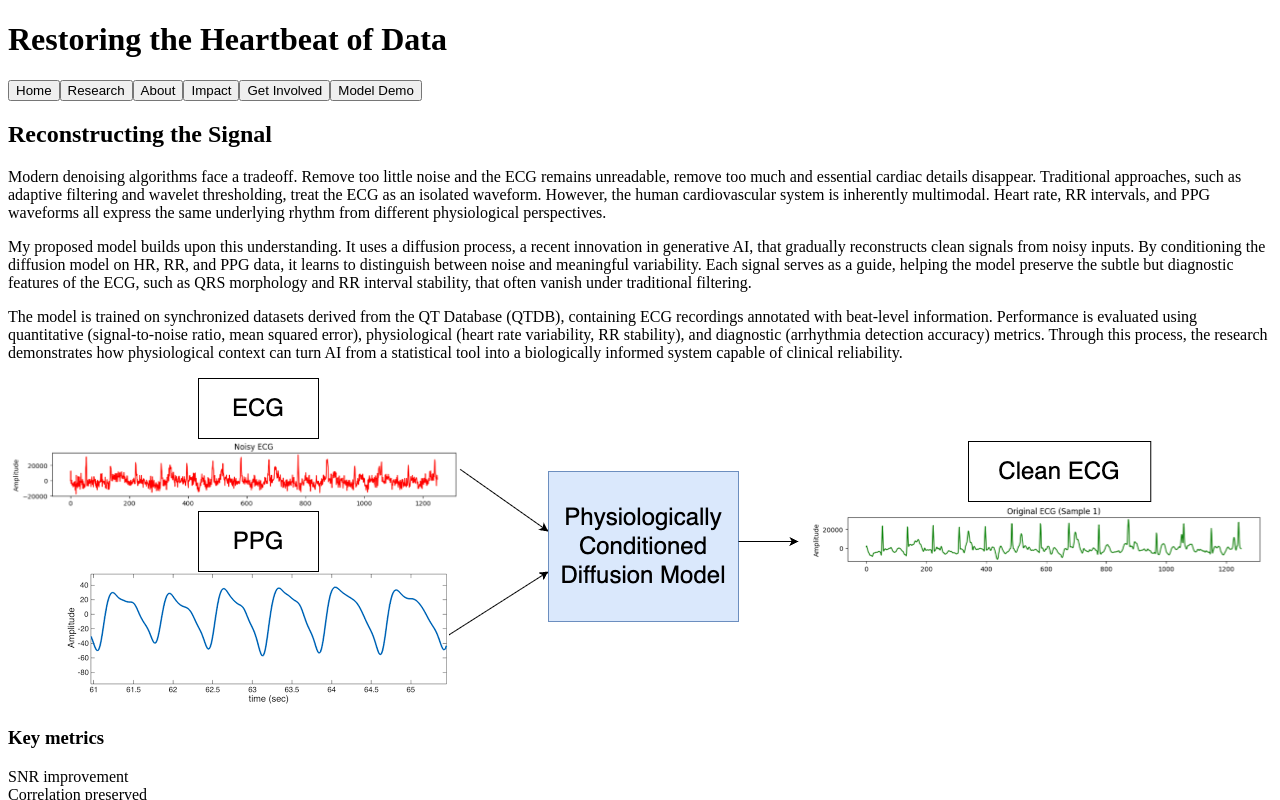
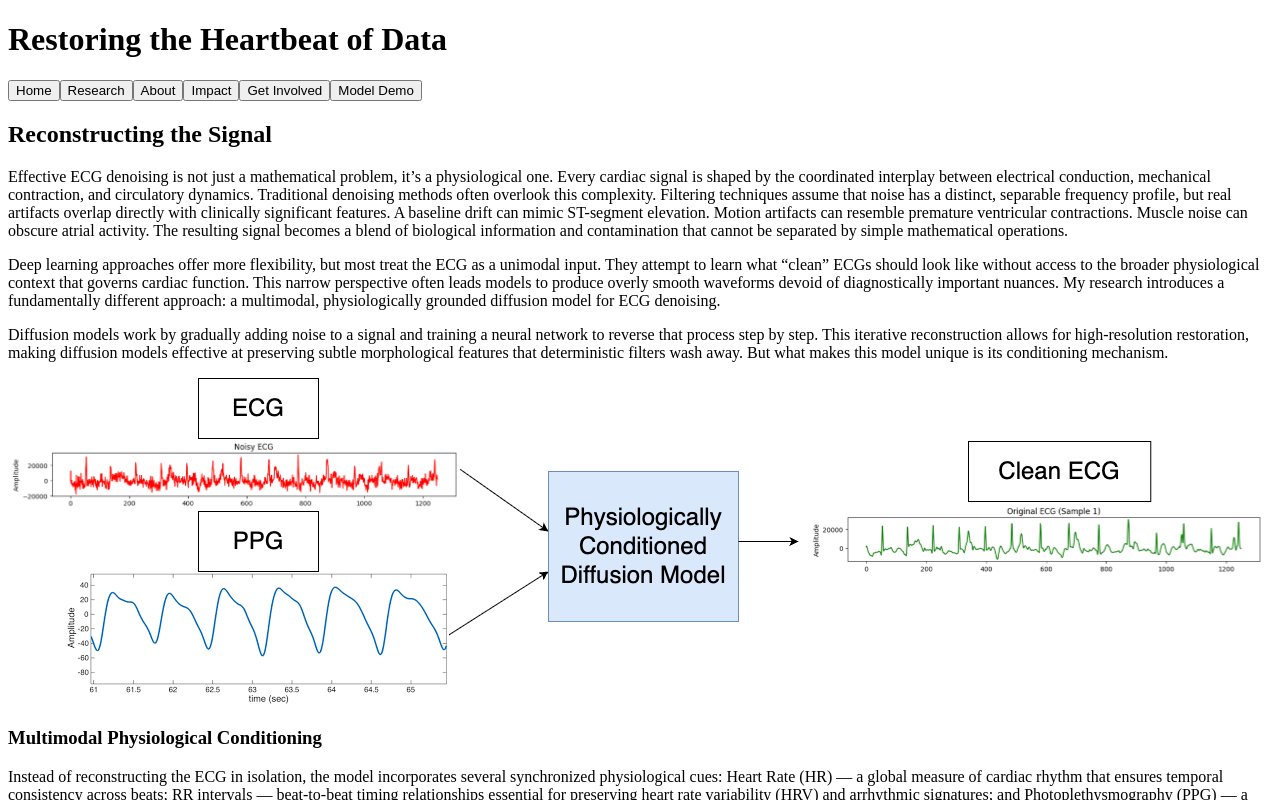
Before and after one commit to SilverSushi/enc1101, a React (Vite) app: page / in a window 1280 px wide. Both pictures are taken after a click on the button "Research". Shown: the top 800 px of the page. Built offline with nearby package versions, Linux system fonts and the light colour scheme; the HTML template or start-up script is replaced by a standard one.

Commit message:
more text edit

```diff
--- a/src/App.jsx
+++ b/src/App.jsx
@@ -21,31 +21,22 @@ function Home(){
       </div>
 
       <p className="explanation">
-        Every heartbeat carries vital information about the body’s rhythm,
-        yet much of that information is lost to noise. Motion, electrode
-        shifts, and environmental interference distort electrocardiogram
-        (ECG) recordings, making clean data difficult to obtain in both
-        clinical and research settings. For scientists and engineers
-        building AI models, this noise becomes a silent barrier. Models
-        that are trained on corrupted signals struggle to detect real cardiac
-        abnormalities and fail when applied in real-world conditions.
+        The heartbeat is one of the most recognizable signatures of human life. A single electrocardiogram (ECG) waveform captures the electrical rhythm that keeps blood flowing throughout the body, translating complex cardiac dynamics into a readable signal. Clinicians rely on tiny variations in the ECG, subtle changes in slope, timing, or amplitude, to detect arrhythmias, diagnose heart conditions, and understand the body’s overall physiological state. But despite its clinical importance, the ECG is also one of the most fragile signals in medicine.
       </p>
       <p className="explanation">
-        Restoring the Heartbeat of Data tackles this challenge through
-        artificial intelligence. I am developing a physiologically
-        conditioned diffusion model that denoises ECG signals by
-        incorporating additional physiological cues such as heart rate
-        (HR), RR intervals, and photoplethysmography (PPG). Rather than
-        simply removing unwanted static, this model “listens through
-        the noise,” learning how a healthy heartbeat should look and
-        sound across multiple biological signals.
+        In the real world, clean ECG data is incredibly difficult to obtain. A patient shifts slightly in bed, and the electrodes lose contact for a split second. A wearable device slips during a workout. A cable brushes against clothing or receives interference from nearby electronics. Even perspiration can introduce drift or change the skin–electrode interface. Each of these small events leaves a trace on the ECG, transforming clear cardiac patterns into distorted shapes. P-waves disappear into noise, QRS complexes become irregular, and entire segments of the signal can collapse into chaotic fluctuations.
       </p>
       <p className="explanation">
-        This project advocates for a future where AI-driven medicine
-        begins not with vast data collections but with trustworthy,
-        biologically grounded data. Clean ECG signals mean better
-        research, more accurate diagnoses, and stronger confidence in
-        medical technology, one restored heartbeat at a time.
+        For clinicians interpreting ECGs manually, noise is frustrating but manageable. They can often recognize and mentally filter out artifacts. But for machine learning models, noise introduces profound confusion. AI models trained on inconsistent or distorted data tend to mislearn patterns, mistaking motion artifacts for arrhythmias or treating baseline wander as genuine ST-segment changes. When these flawed models are deployed in high-stakes environments, such as emergency departments, telehealth platforms, or wearable cardiac monitors, the consequences extend far beyond technical inconvenience. Misclassifications can influence medical decisions, create false alarms, or mask dangerous conditions.
+      </p>
+      <p className="explanation">
+        As research increasingly shifts toward AI-driven cardiology, the need for clean, physiologically accurate ECG data has never been more urgent. Large datasets are foundational for training diagnostic models, yet many existing collections contain significant noise, especially those sourced from real-world, ambulatory, or consumer-grade devices. The more diverse and widespread ECG monitoring becomes, the more challenging it is to maintain high data quality.
+      </p>
+      <p className="explanation">
+        Restoring the Heartbeat of Data responds directly to this growing crisis. Instead of treating noise as an unavoidable limitation, this project explores how artificial intelligence can actively restore clarity. By developing a physiologically conditioned diffusion model, I aim to denoise ECG signals using information from other synchronized biological signals: heart rate (HR), RR intervals, and photoplethysmography (PPG). These additional cues help guide the model, ensuring that the restored ECG reflects true cardiac activity rather than statistical approximations.
+      </p>
+      <p className="explanation">
+        The goal is simple but essential: make ECG data as trustworthy as the heartbeat it represents.
       </p>
     </div>
   )
@@ -97,41 +88,37 @@ function Research(){
     <div className="research">
       <h2>Reconstructing the Signal</h2>
       <p className="explanation">
-        Modern denoising algorithms face a tradeoff. Remove too
-        little noise and the ECG remains unreadable, remove too
-        much and essential cardiac details disappear. Traditional
-        approaches, such as adaptive filtering and wavelet
-        thresholding, treat the ECG as an isolated waveform.
-        However, the human cardiovascular system is inherently
-        multimodal. Heart rate, RR intervals, and PPG waveforms
-        all express the same underlying rhythm from different
-        physiological perspectives.
+        Effective ECG denoising is not just a mathematical problem, it’s a physiological one. Every cardiac signal is shaped by the coordinated interplay between electrical conduction, mechanical contraction, and circulatory dynamics. Traditional denoising methods often overlook this complexity. Filtering techniques assume that noise has a distinct, separable frequency profile, but real artifacts overlap directly with clinically significant features. A baseline drift can mimic ST-segment elevation. Motion artifacts can resemble premature ventricular contractions. Muscle noise can obscure atrial activity. The resulting signal becomes a blend of biological information and contamination that cannot be separated by simple mathematical operations.
       </p>
+
       <p className="explanation">
-        My proposed model builds upon this understanding. It uses a
-        diffusion process, a recent innovation in generative AI,
-        that gradually reconstructs clean signals from noisy inputs.
-        By conditioning the diffusion model on HR, RR, and PPG data,
-        it learns to distinguish between noise and meaningful
-        variability. Each signal serves as a guide, helping the model
-        preserve the subtle but diagnostic features of the ECG, such as
-        QRS morphology and RR interval stability, that often vanish
-        under traditional filtering.
+        Deep learning approaches offer more flexibility, but most treat the ECG as a unimodal input. They attempt to learn what “clean” ECGs should look like without access to the broader physiological context that governs cardiac function. This narrow perspective often leads models to produce overly smooth waveforms devoid of diagnostically important nuances. My research introduces a fundamentally different approach: a multimodal, physiologically grounded diffusion model for ECG denoising.
       </p>
+
       <p className="explanation">
-        The model is trained on synchronized datasets derived from the
-        QT Database (QTDB), containing ECG recordings annotated with
-        beat-level information. Performance is evaluated using
-        quantitative (signal-to-noise ratio, mean squared error),
-        physiological (heart rate variability, RR stability),
-        and diagnostic (arrhythmia detection accuracy) metrics.
-        Through this process, the research demonstrates how physiological
-        context can turn AI from a statistical tool into a biologically
-        informed system capable of clinical reliability.
+        Diffusion models work by gradually adding noise to a signal and training a neural network to reverse that process step by step. This iterative reconstruction allows for high-resolution restoration, making diffusion models effective at preserving subtle morphological features that deterministic filters wash away. But what makes this model unique is its conditioning mechanism.
+      </p>
+      <div className="diagram">
+        <img src="/diagram.png" alt="Model diagram" className="diagram-img" />
+      </div>
+
+      <h3>Multimodal Physiological Conditioning</h3>
+      <p className="explanation">
+        Instead of reconstructing the ECG in isolation, the model incorporates several synchronized physiological cues: Heart Rate (HR) — a global measure of cardiac rhythm that ensures temporal consistency across beats; RR intervals — beat-to-beat timing relationships essential for preserving heart rate variability (HRV) and arrhythmic signatures; and Photoplethysmography (PPG) — a peripheral measure of blood volume changes that reflects the mechanical consequences of electrical activity. Together, these signals provide a synchronized, biologically meaningful scaffold that guides the model toward physiologically plausible reconstructions.
+      </p>
+
+      <h3>Data Processing and Alignment</h3>
+      <p className="explanation">
+        Using the QT Database (QTDB), ECG recordings are extracted along with beat annotations. From annotated R‑peaks we compute HR and RR intervals. PPG signals are temporally aligned through interpolation and synchronization so the pipeline produces a four‑channel multimodal input (ECG, HR, RR, PPG) that the model processes jointly.
+      </p>
+
+      <h3>Evaluation Metrics</h3>
+      <p className="explanation">
+        The model’s effectiveness is evaluated across multiple layers: quantitative metrics such as signal‑to‑noise ratio (SNR) and reconstruction error; physiological metrics including HRV accuracy, RR interval stability, and PR/QT interval preservation; and diagnostic metrics that measure downstream arrhythmia classification accuracy when denoised ECGs are fed into diagnostic networks. This layered evaluation ensures the model preserves underlying cardiac physiology, not just cosmetic signal quality.
       </p>
 
       <div className="diagram">
-        <img src="/diagram.png" alt="Model diagram" className="diagram-img" />
+
       </div>
 
       <div className="metrics">
@@ -142,7 +129,7 @@ function Research(){
         </div>
         <p className="explanation">
           SNR improved by 62% on average, while preserving 78% of physiological correlation compared to noisy input.
-          </p>
+        </p>
       </div>
     </div>
   )
@@ -153,34 +140,28 @@ function Impact(){
     <div className="impact">
       <h2>Why It Matters</h2>
       <p className="explanation">
-        Clean ECG data is more than an academic goal. It’s a clinical
-        necessity. When machine learning models are trained on noisy
-        signals, even minor distortions can lead to inaccurate
-        predictions such as false arrhythmia alerts, overlooked cardiac
-        irregularities, or misinterpreted patterns that affect
-        patient treatment. These errors ripple outward, undermining
-        trust in AI and compromising the promise of digital healthcare.
+        ECG denoising may sound like a narrow technical problem, but its significance ripples across the entire landscape of medical AI and digital health.
       </p>
-      <p className="explanation">
-        By integrating physiological context into the denoising process,
-        this project aims to establish a new standard for biomedical data
-        preprocessing. A physiologically conditioned model does more
-        than remove noise. It restores the meaning of the signal.
-        It enables AI systems to recognize true cardiac dynamics,
-        helping clinicians make faster, more accurate decisions based on
-        data that genuinely reflects the patient’s heart.
-      </p>
-      <p className="explanation">
-        Beyond cardiology, the same principles can extend to other
-        physiological signals such as EEG or PPG, improving multimodal
-        healthcare systems and wearable technologies. Clean data leads
-        to clearer insights, safer diagnoses, and a deeper trust between
-        people and the algorithms designed to help them. In short, this
-        project matters because it aligns technological progress with
-        human wellbeing.
 
-        Below are some examples of real-world impact from improved ECG denoising.
-      </p>
+      <h3>Improving Diagnostic Accuracy</h3>
+      <p className="explanation">When AI systems analyze ECGs, they often rely on waveforms that require precise morphology. Noise can mask disorders such as atrial fibrillation, premature ventricular contractions, or long QT syndromes. A denoising model that preserves physiological structure while removing distortion directly enhances diagnostic reliability.</p>
+
+      <h3>Enhancing AI Generalizability</h3>
+      <p className="explanation">A common challenge in medical AI is that models trained on one dataset fail miserably when applied to another. Noise patterns vary across devices, patients, and environments. Clean, physiologically consistent data reduces this variability, allowing models to generalize better across populations and hardware.</p>
+
+      <h3>Supporting Wearable Health Technologies</h3>
+      <p className="explanation">Wearables are transforming cardiac monitoring, but their data quality is often inferior to that of clinical-grade devices. A physiologically conditioned diffusion model can help bridge this gap, enabling wearables to produce clinically trustworthy signals despite imperfect sensor conditions.</p>
+
+      <h3>Strengthening Clinical Trust</h3>
+      <p className="explanation">For clinicians, trust is earned when AI systems consistently make correct predictions based on interpretable features. If denoised ECGs retain morphological authenticity, clinicians can confidently review waveforms and validate AI recommendations, fostering human–AI collaboration rather than suspicion.</p>
+
+      <h3>Extending Beyond ECGs</h3>
+      <p className="explanation">The underlying framework can be adapted to EEG, PPG, respiratory signals, and multimodal wearable data. Any field suffering from motion artifacts or sensor noise could benefit from diffusion-based, physiologically guided reconstruction.</p>
+
+      <h3>Upholding Ethical Integrity in AI Development</h3>
+      <p className="explanation">Medical AI must prioritize the safety and wellbeing of the patient. Training models on noisy, unreliable data undermines this principle. Clean, biologically grounded data elevates medical AI from mere pattern recognition to ethically sound decision support.</p>
+
+      <p className="explanation">In short, this project matters because it aims to ensure that AI models reflect reality, not interference.</p>
       <div className="cases">
         <article className="case">
           <h4>Case: Missed Arrhythmia</h4>
@@ -207,7 +188,6 @@ function GetInvolved(){
 
   function submit(e){
     e.preventDefault()
-    // Frontend-only: show thank you message
     setSent(true)
   }
 
@@ -215,30 +195,20 @@ function GetInvolved(){
     <div className="get-involved">
       <h2>Get Involved</h2>
       <p className="explanation">
-        This project is designed to grow through collaboration.
-        Researchers, clinicians, and developers are invited to
-        contribute ideas, code, and data to help refine the
-        physiologically conditioned diffusion model. Whether you
-        specialize in biomedical engineering, machine learning,
-        or clinical cardiology, your expertise can help strengthen
-        the foundation for cleaner, more interpretable physiological
-        datasets.
-       </p>
-       <p className="explanation">
-        The project’s open-source repository includes scripts for data
-        preprocessing, model training, and visualization. Contributors
-        can test the model with their own datasets, explore the architecture, and
-        propose extensions to other biosignals.
+        This project is designed to grow through collaboration. Researchers, clinicians, and developers are invited to contribute ideas, code, and data to help refine the physiologically conditioned diffusion model. Whether you specialize in biomedical engineering, machine learning, or clinical cardiology, your expertise can strengthen the foundation for cleaner, more interpretable physiological datasets.
       </p>
-      <p className="explanation">
-        Clinicians can also participate by providing feedback on
-        denoised ECG outputs and sharing insights into real-world
-        signal challenges. Together, we can move toward a healthcare
-        ecosystem where AI models learn from data that truly mirrors
-        human physiology. Clean data is not just a research goal, it’s a
-        collective responsibility, and your collaboration can help bring
-        that vision to life.
-      </p>
+
+      <h3>For Researchers and Engineers</h3>
+      <p className="explanation">You can contribute by testing the open-source model, analyzing outputs, proposing architectural improvements, or extending the framework to other biosignals. The repository includes preprocessing workflows, alignment scripts, and reference implementations for diffusion‑based reconstruction.</p>
+
+      <h3>For Clinicians</h3>
+      <p className="explanation">Your insight is invaluable. Reviewing denoised signals, identifying clinically significant patterns, or providing feedback on interpretability helps ensure the model remains aligned with real-world needs. If your clinical setting encounters specific noise patterns, your observations can directly shape future model refinements.</p>
+
+      <h3>For Device Developers</h3>
+      <p className="explanation">Wearable technology companies and sensor engineers can collaborate to create pipelines that integrate physiologically conditioned denoising directly into device firmware or cloud-based monitoring systems.</p>
+
+      <h3>Why You Matter</h3>
+      <p className="explanation">Clean data is not the responsibility of one researcher, it is a collective responsibility across disciplines. Your involvement helps ensure medical AI is trustworthy, interpretable, and centered around patient wellbeing. Together, we can build a future where every heartbeat is recorded faithfully and every AI-supported decision reflects real human physiology.</p>
 
       <div className="ctas">
         <a className="cta" href="mailto:bk25a@fsu.edu">Contact the Team</a>
@@ -411,7 +381,7 @@ function ModelDemo(){
   return (
     <div className="model-demo">
       <h2>Model Demo — Upload Noisy ECG (CSV)</h2>
-      <p className="explanation">Upload a CSV containing one column of ECG samples (one value per line). The demo sends the samples to the backend model and displays the denoised result.</p>
+      <p className="explanation">Upload a CSV containing one column of ECG samples (one value per line). The demo runs a local denoiser and displays the result.</p>
 
       <div className="demo-controls">
         <label className="file-input">
--- a/src/styles.css
+++ b/src/styles.css
@@ -41,7 +41,10 @@ textarea{flex:1;min-height:56px;max-height:160px;padding:10px;border-radius:8px;
 .comparison figure{background:var(--card);padding:8px;border-radius:8px;border:1px solid rgba(15,23,36,0.04);display:flex;flex-direction:column;align-items:center}
 .comparison img{width:420px;max-width:46vw;height:auto;border-radius:6px;background:transparent}
 .comparison figcaption{font-size:0.85rem;color:var(--muted);margin-top:8px}
-.explanation{color:var(--muted);line-height:1.5;margin:0 24px}
+.explanation{color:var(--muted);line-height:1.6;margin:0 24px;text-indent:1.2em}
+
+/* Ensure other common content paragraphs also get a gentle indent (keeps headings unaffected) */
+.research .explanation, .impact .explanation, .about .explanation, .get-involved .explanation, .model-demo .explanation{text-indent:1.2em}
 
 /* Navigation */
 .nav{display:flex;gap:8px}
```
